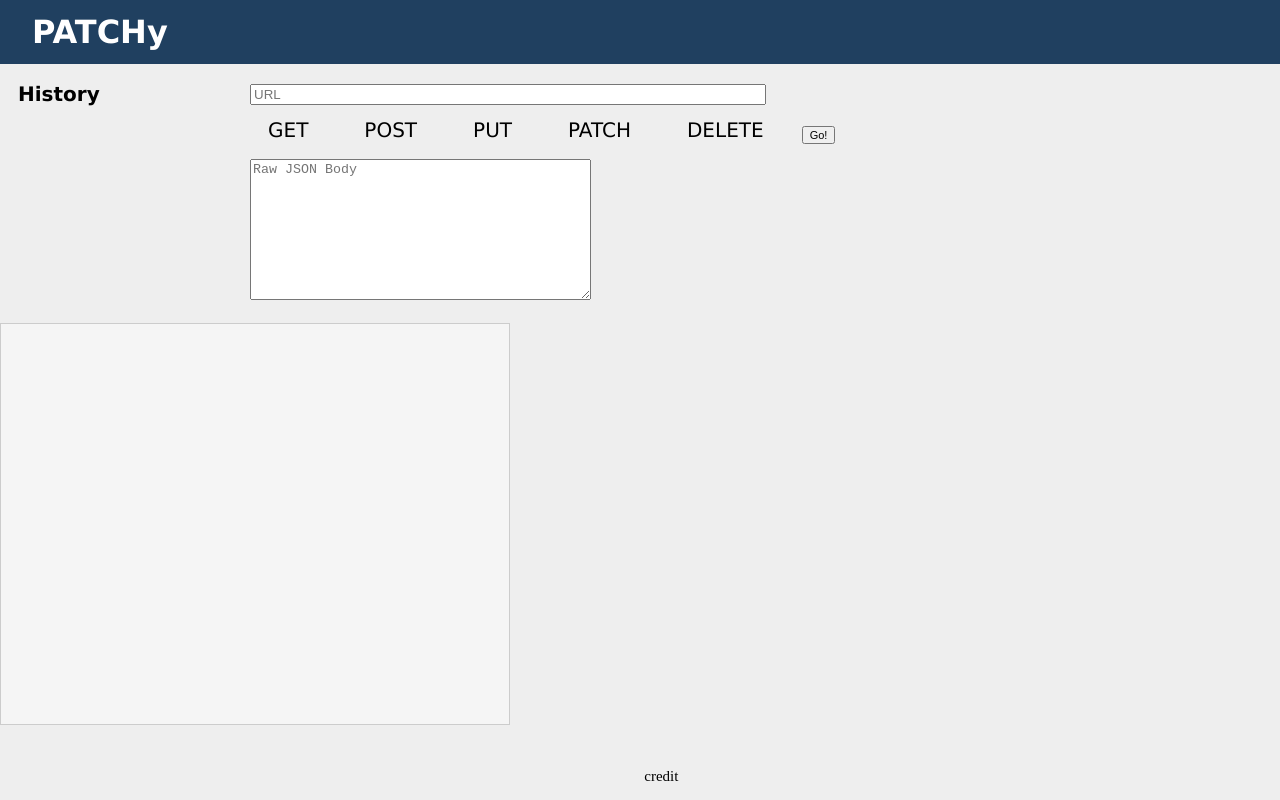
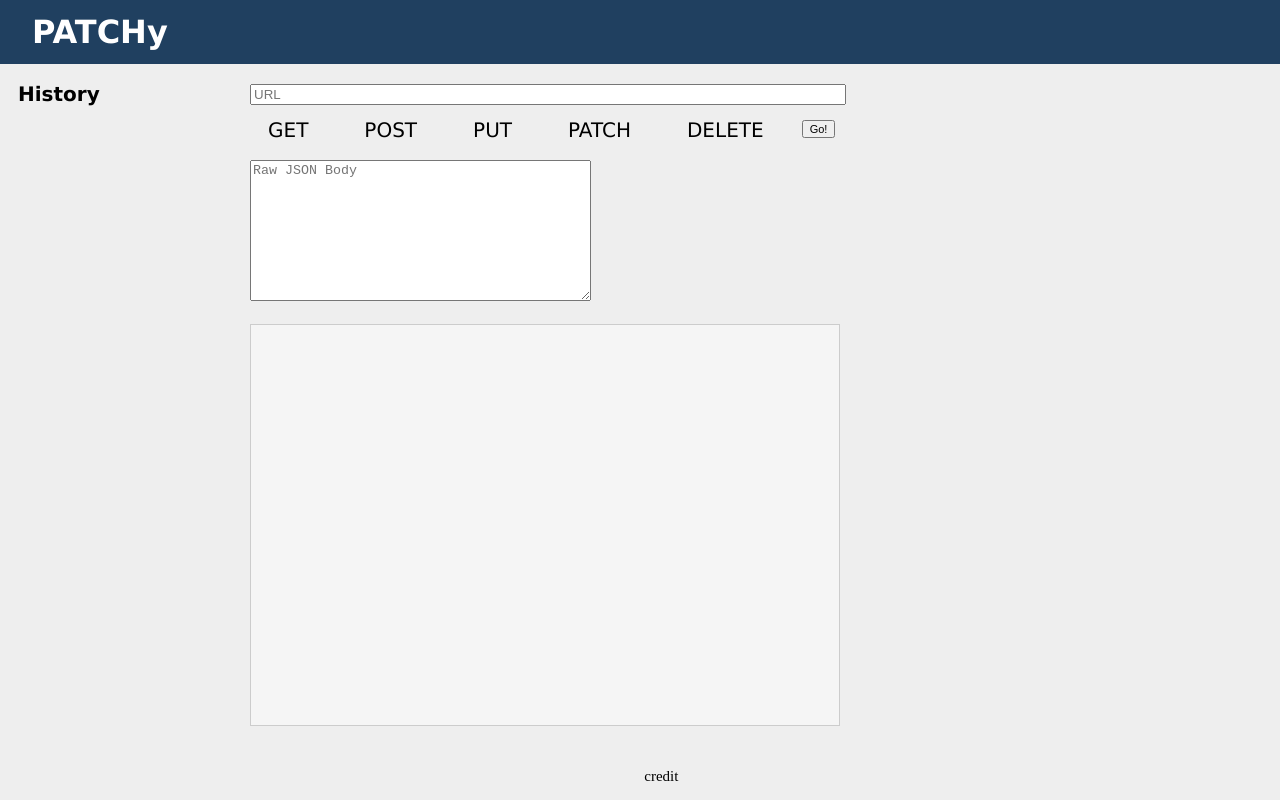
Before and after one commit to llastflowers/resty, a React app: page / in a window 1280 px wide. Built offline with nearby package versions, Linux system fonts and the light colour scheme.

Commit message:
styling and stuff

```diff
--- a/src/components/App.css
+++ b/src/components/App.css
@@ -43,7 +43,7 @@ body {
     }
 
     input[type="text"] {
-        width: 508px;
+        width: 588px;
     }
 
     input[type="radio"] {
@@ -53,6 +53,10 @@ body {
     input[type="radio"]:checked+span {
         color: white;
         background-color: #2d5986;
+    }
+
+    textarea {
+        margin-top: 5px;
     }
 
     span:hover {
@@ -74,16 +78,15 @@ body {
         font-size: 11px;
         padding: 1px 6px;
         height: 18px;
-        margin-top: 6px;
     }
 }
 
 .responseField {
-    margin-top: 20px;
+    margin: 20px auto auto 250px;
     background: #f5f5f5;
     border: 1px solid #ccc;
     height: 400px;
-    width: 508px;
+    width: 588px;
 }
 
 .Footer {
```
